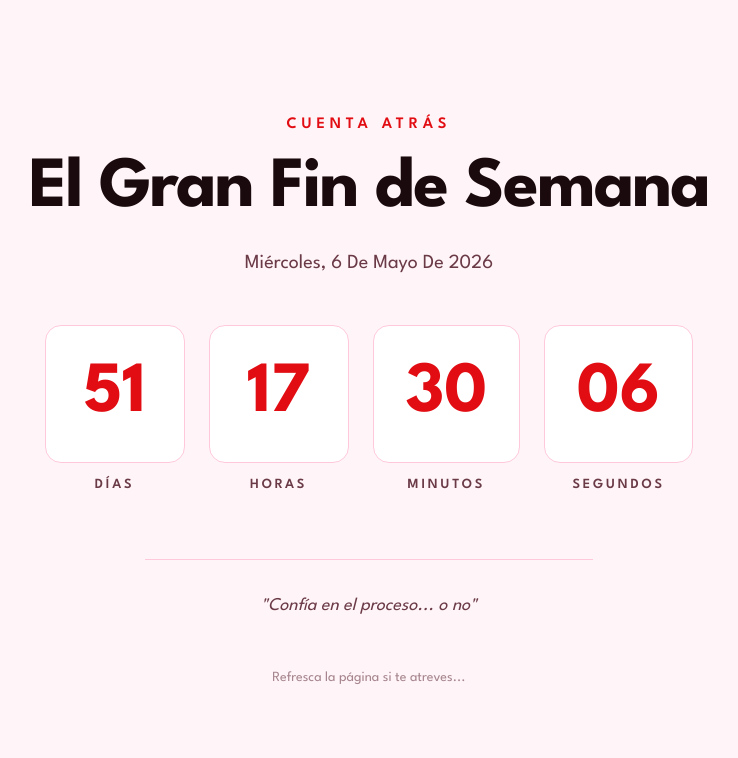
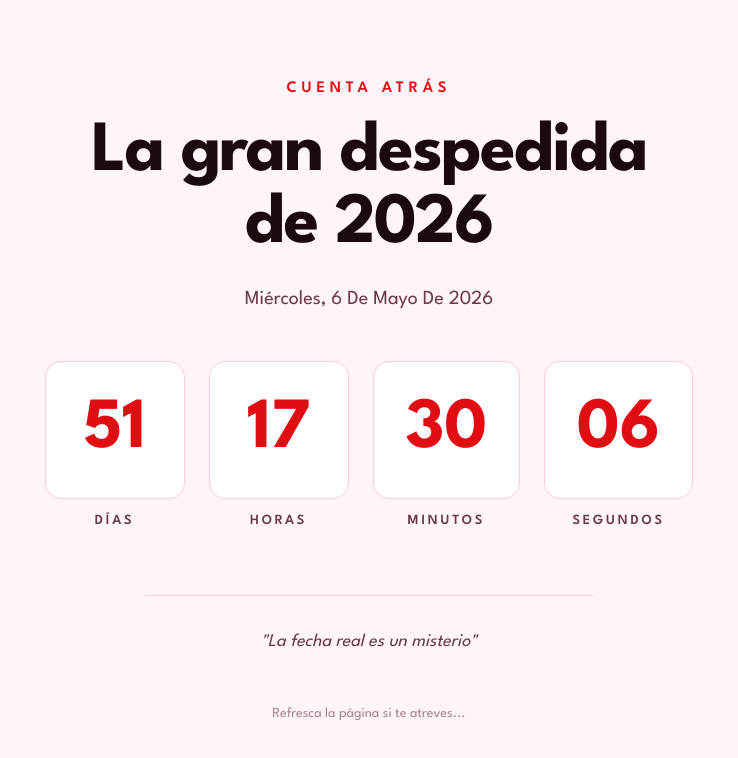
Before and after one commit to Marian9746/v0-surprise-countdown-page, a Next.js app: page / in a window 1280 px wide. Shown: the top 758 px of the page, without its empty margins (271-1009 px from the left). Built offline with nearby package versions, Linux system fonts and the light colour scheme.

Commit message:
fix: cambios minimos

```diff
--- a/components/countdown.tsx
+++ b/components/countdown.tsx
@@ -11,6 +11,7 @@ const MYSTERIOUS_MESSAGES = [
   "Ni nosotras sabemos cuál es la buena",
   "Confía en el proceso... o no",
   "La fecha real es un misterio",
+  "¿Quién necesita certezas de todos modos?",
 ]
 
 function getRandomDate() {
@@ -98,7 +99,7 @@ export function Countdown() {
           </p>
 
           <h1 className="text-4xl md:text-6xl lg:text-7xl font-bold text-foreground mb-6 tracking-tight text-balance">
-            El Gran Fin de Semana
+            La gran despedida de 2026
           </h1>
 
           <p className="text-lg md:text-xl text-muted-foreground mb-12 capitalize">
```
Also changed, not shown: 1 other file (tests, documents, lock files or other folders).
